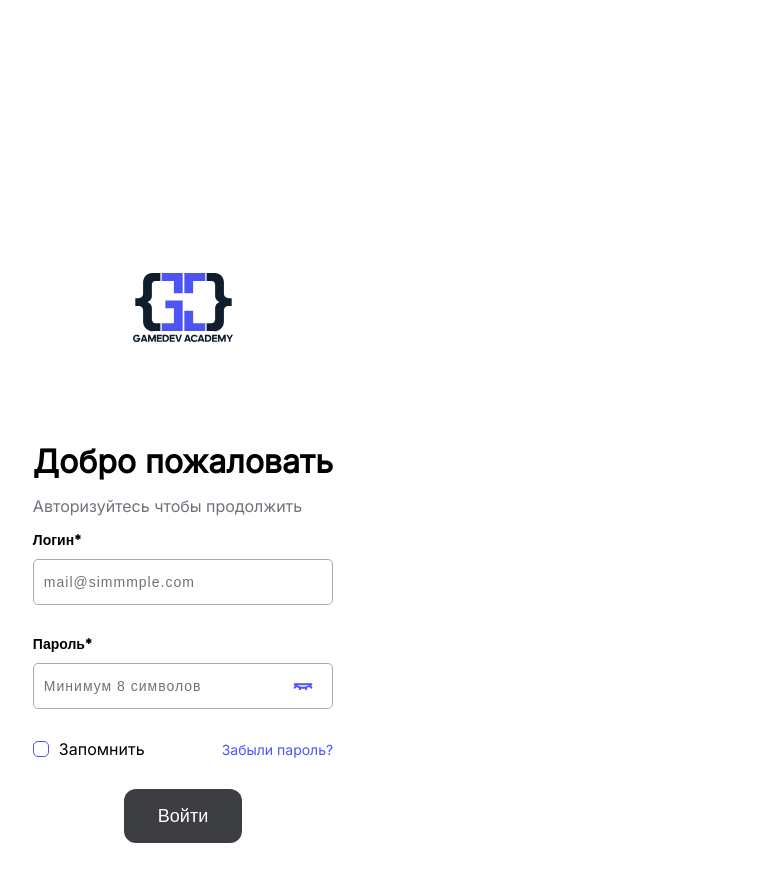
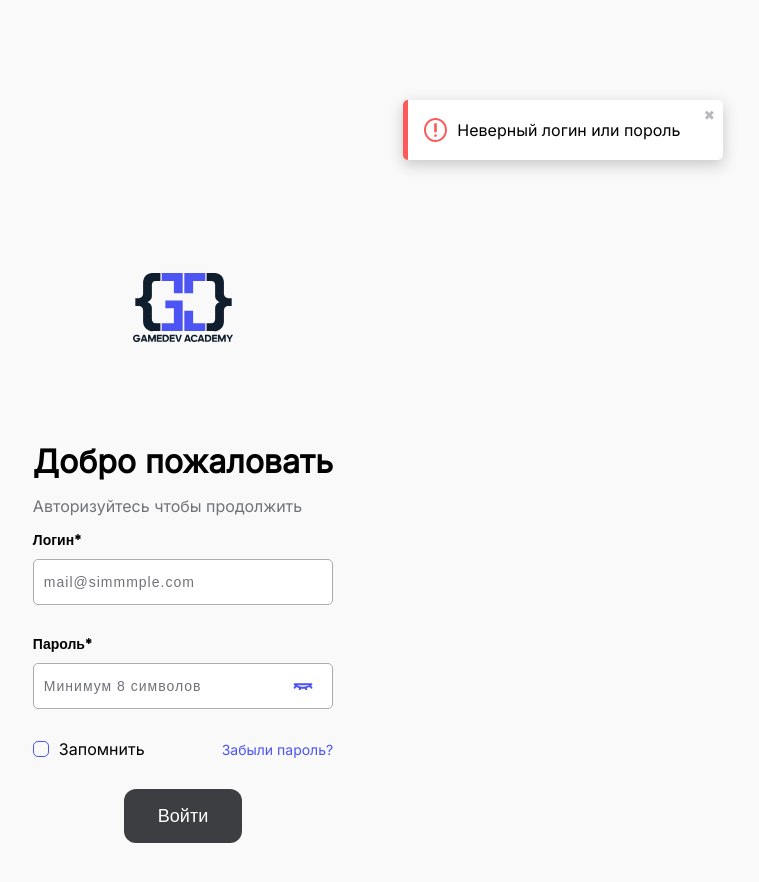
Before and after one commit to MishaKozarev/Test-task-on-Angular, an Angular app in the folder test-task/: page /login in a window 1280 px wide. Shown: the top 882 px of the page, without its empty margins (457-1216 px from the left). Built offline with nearby package versions, Linux system fonts and the light colour scheme.

Commit message:
feat: add tooltip component

```diff
--- a/test-task/src/app/app.component.html
+++ b/test-task/src/app/app.component.html
@@ -1 +1,2 @@
 <router-outlet></router-outlet>
+<app-tooltip></app-tooltip>
--- /dev/null
+++ b/test-task/src/app/core/components/tooltip/tooltip.component.html
@@ -0,0 +1,7 @@
+<div class="tooltip">
+    <div class="tooltip__icon"></div>
+    <p class="tooltip__text">{{message}}</p>
+    <button class="tooltip__closed">
+        <span>&#10006;</span>
+    </button>
+</div>
--- /dev/null
+++ b/test-task/src/app/core/components/tooltip/tooltip.component.scss
@@ -0,0 +1,42 @@
+.tooltip {
+    width: 320px;
+    min-height: 60px;
+    background: white;
+    border-radius: 5px;
+    border-left: 5px solid #FC5A5A;
+    box-shadow: rgba(0, 0, 0, 0.2) 0px 5px 15px;
+    display: flex;
+    align-items: center;
+    gap: 10px;
+    justify-content: flex-start;
+    position: absolute;
+    top: 100px;
+    right: 100px;
+
+    &__icon {
+        background: url('../../../../assets/icon-union.svg');
+        width: 23.33px;
+        height: 23.33px;
+        margin: 0 0 0 16px;
+    }
+
+    &__text {
+        width: 225px;
+    }
+
+    &__closed {
+        position: absolute;
+        top: 8px;
+        right: 8px;
+        border: none;
+        background: inherit;
+        cursor: pointer;
+        span {
+            width: 10px;
+            height: 10px;
+            color: rgba(111, 114, 122, 0.5);
+        }
+    }
+
+
+}
--- /dev/null
+++ b/test-task/src/app/core/components/tooltip/tooltip.component.ts
@@ -0,0 +1,16 @@
+import { Component, OnInit } from '@angular/core';
+
+@Component({
+  selector: 'app-tooltip',
+  templateUrl: './tooltip.component.html',
+  styleUrls: ['./tooltip.component.scss']
+})
+export class TooltipComponent implements OnInit {
+  public message: string = 'Неверный логин или пороль';
+
+  constructor() { }
+
+  ngOnInit(): void {
+  }
+
+}
--- a/test-task/src/styles.scss
+++ b/test-task/src/styles.scss
@@ -7,6 +7,7 @@
 
 html, body {
     height: 100%;
+    background: #F9F9F9;
 }
 
 body {
```
Also changed, not shown: test-task/src/app/core/core.module.ts (+7 -1 lines), test-task/src/assets/icon-union.svg (added), 1 other file (tests, documents, lock files or other folders).
